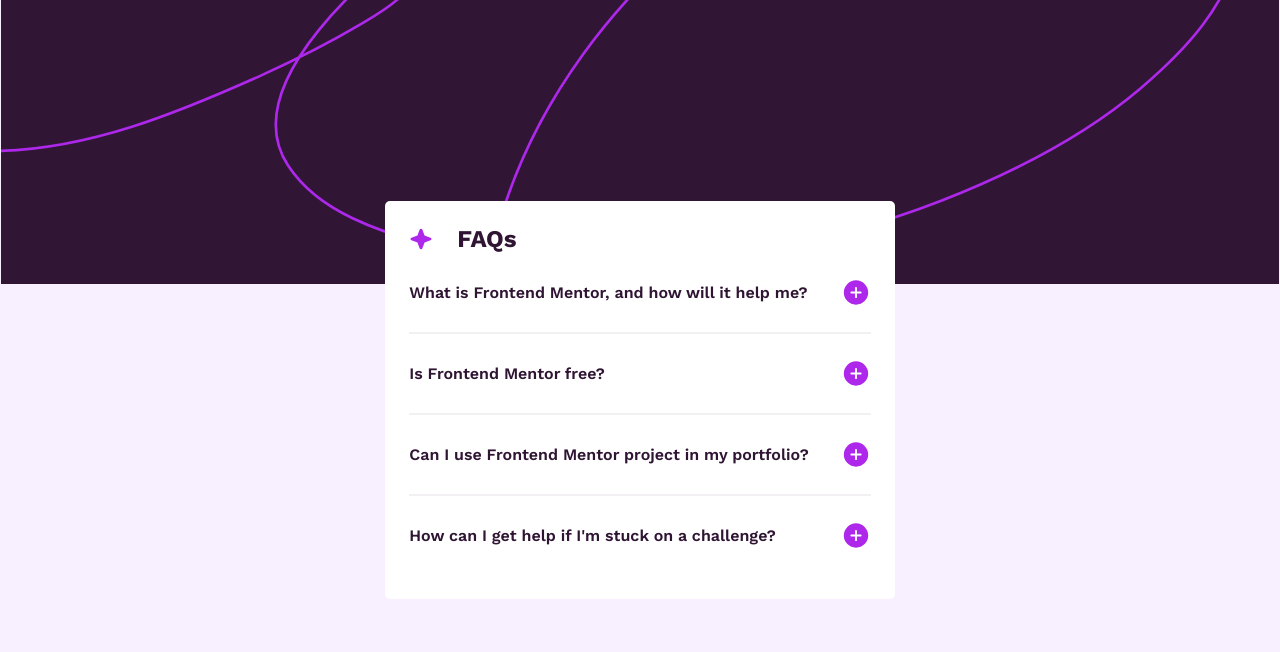
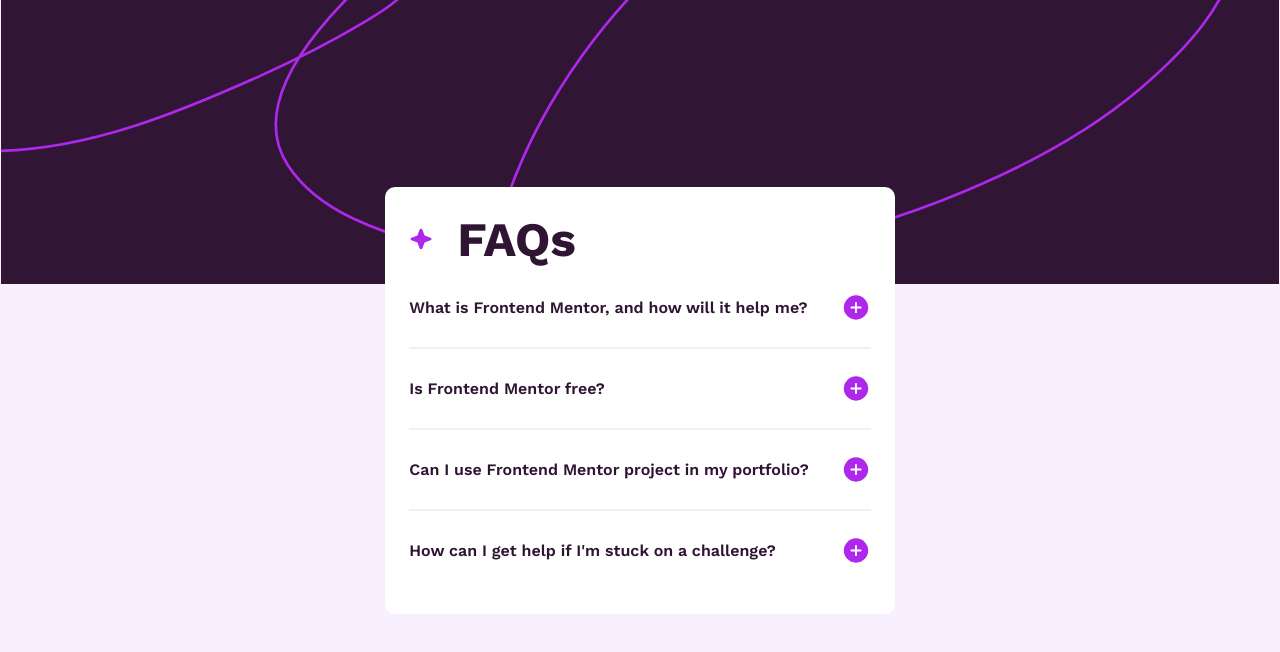
Before and after one commit to Gbw699/faq-accordion-frontend-mentor, an Angular app: page / in a window 1280 px wide. Shown: the top 652 px of the page. Built offline with nearby package versions, Linux system fonts and the light colour scheme.

Commit message:
STYLE update border-radius for container and increase font size for title

```diff
--- a/src/app/app.component.scss
+++ b/src/app/app.component.scss
@@ -3,7 +3,7 @@
 .container {
   background-color: s.$White;
   margin: 0 1.5rem;
-  border-radius: 5px;
+  border-radius: 10px;
   padding: 1.5rem;
   max-width: 33rem;
 
@@ -16,6 +16,7 @@
     }
     .title {
       margin: 0;
+      font-size: 3rem;
       font-weight: 700;
       color: s.$DarkPurple;
     }
```
